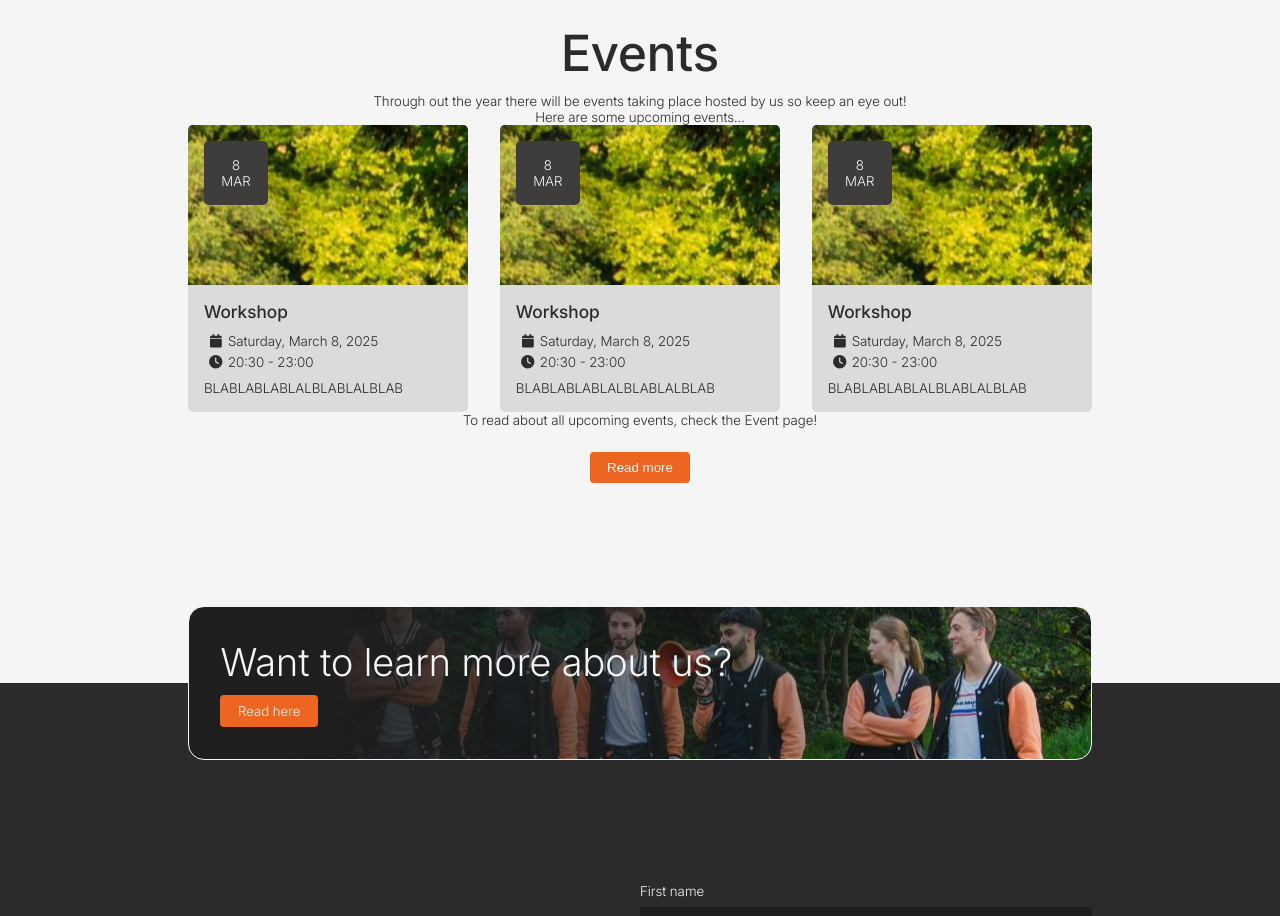
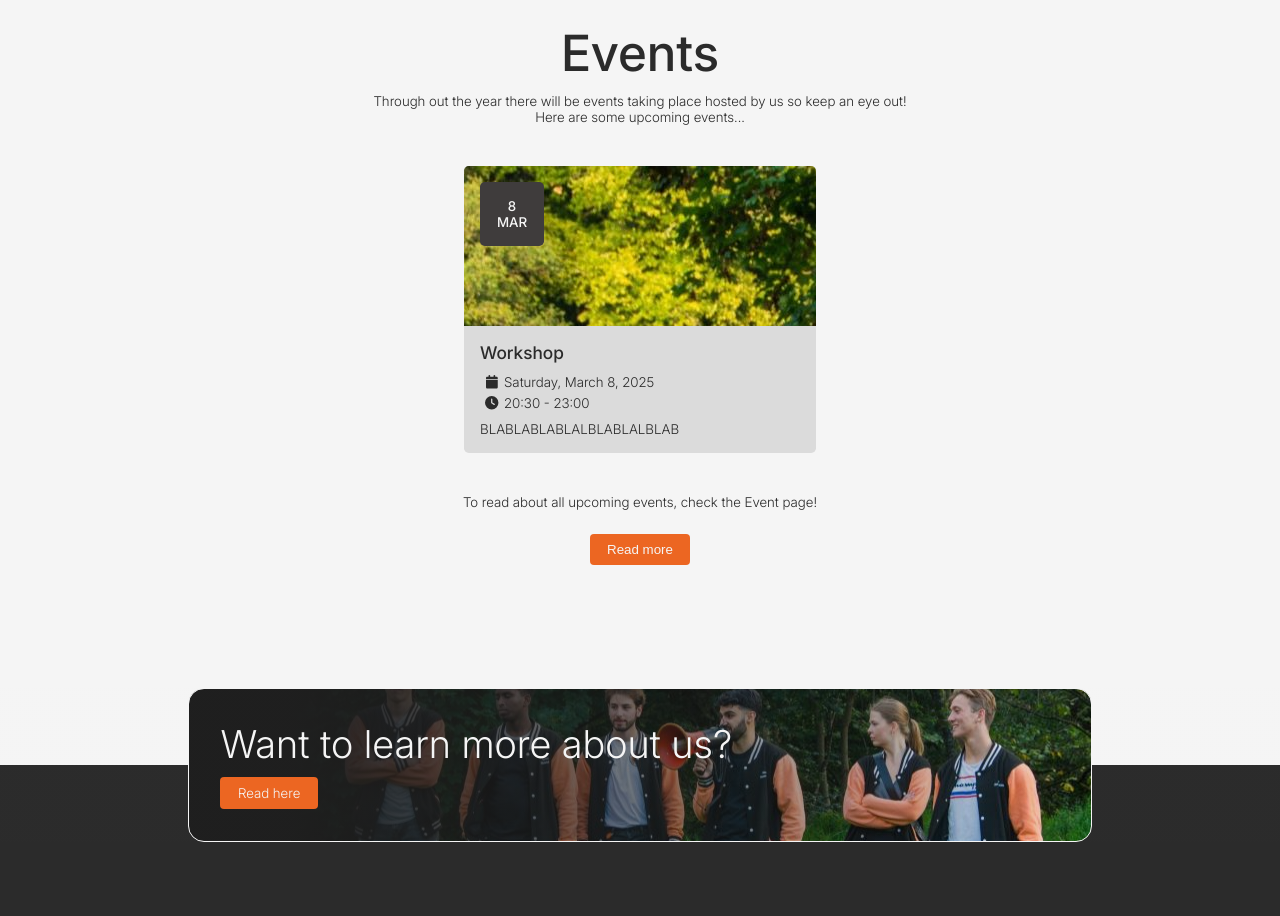
Before and after one commit to gottegubben/iDrott-Website, a Vue app in the folder web/: page / in a window 1280 px wide. Shown: the part 900-1816 px from the top of the page. Built offline with nearby package versions, Linux system fonts and the light colour scheme.

Commit message:
Added the api to the client side as well! Only the mock though!

```diff
--- a/web/src/assets/components/Event.vue
+++ b/web/src/assets/components/Event.vue
@@ -3,8 +3,8 @@
         <div class="event_image">
             <div class="event_image_date">
                 <!-- THE DATE HERE -->
-                <p>8</p>
-                <p>MAR</p>
+                <p class="font_weight_medium">8</p>
+                <p class="font_weight_medium">MAR</p>
             </div>
         </div>
 
@@ -58,6 +58,13 @@
         background-color: var(--secondary_color_1);
         border-radius: 0.3rem;
         max-width: 22em;
+        height: 100%;
+
+        transition: var(--animation_fast);
+    }
+
+    .event_container:hover {
+        transform: scale(1.05);
     }
 
     .event_image {
--- a/web/src/assets/components/pages/home/Event.vue
+++ b/web/src/assets/components/pages/home/Event.vue
@@ -6,9 +6,7 @@
                 by us so keep an eye out! Here are some upcoming events...</p>
 
             <div class="flex_row center_horizontal home_event_container">
-                <Event :event-view-model="events[0]"></Event>
-                <Event :event-view-model="events[0]"></Event>
-                <Event :event-view-model="events[0]"></Event>
+                <Event v-for="event in events" :event-view-model="event"></Event>
             </div>
 
             <p class="font_color_primary">To read about all upcoming events, check the Event page!</p>
@@ -30,33 +28,18 @@
 
     const router = useRouter();
 
-    const events: IEventViewModel[] = [
-        {
-            id: "gjaiotjmg-falsf",
-            title: "Workshop",
-            description: "BLABLABLABLALBLABLALBLAB",
-            startTime: "20:30",
-            endTime: "23:00",
-            startDate: {
-                day: 5,
-                month: "March",
-                monthCut: "Mar",
-                year: 2025
-            },
-            endDate: {
-                day: 5,
-                month: "March",
-                monthCut: "Mar",
-                year: 2025
-            }
-        }
-    ];
+    import { CalendarFactory } from '../../../typescripts/api/CalendarFactory';
+    import type { ICalendarAPI } from '../../../typescripts/api/ICalendarAPI';
+    const CalendarAPI: ICalendarAPI = CalendarFactory.getCalendar(true);
+
+    const events: IEventViewModel[] = CalendarAPI.getEventsAhead();
 </script>
 
 <style>
     .home_event_container {
         gap: var(--space_xl_clamped);
         width: 100%;
+        margin: var(--space_xxl_clamped) 0;
     }
 </style>
 
--- /dev/null
+++ b/web/src/assets/typescripts/api/CalendarFactory.ts
@@ -0,0 +1,9 @@
+import type { ICalendarAPI } from "./ICalendarAPI";
+import { MockCalendar } from "./MockCalendar";
+import { RealCalendar } from "./RealCalendar";
+
+export class CalendarFactory {
+    static getCalendar(useMock: boolean): ICalendarAPI {
+        return useMock ? MockCalendar.getInstance() : RealCalendar.getInstance();
+    }
+}
--- /dev/null
+++ b/web/src/assets/typescripts/api/ICalendarAPI.ts
@@ -0,0 +1,9 @@
+/**
+ * Interface for a calendar API object.
+*/
+
+import type { IEventViewModel } from "../viewmodels/IEventViewModel";
+
+export interface ICalendarAPI {
+    getEventsAhead(): IEventViewModel[]; // Retrieves the events that are ahead.
+}
--- /dev/null
+++ b/web/src/assets/typescripts/api/MockCalendar.ts
@@ -0,0 +1,48 @@
+/**
+ * Calendar API mock for testing.
+*/
+
+import type { IEventViewModel } from "../viewmodels/IEventViewModel";
+import type { ICalendarAPI } from "./ICalendarAPI";
+
+export class MockCalendar implements ICalendarAPI {
+    private static instance: MockCalendar;
+
+    private constructor() { }
+
+    static getInstance(): MockCalendar {
+        if (this.instance) {
+            return this.instance;
+        }
+        else {
+            this.instance = new MockCalendar();
+            return this.instance;
+        }
+    }
+
+    getEventsAhead(): IEventViewModel[] {
+        const events: IEventViewModel[] = [
+            {
+                id: "gjaiotjmg-falsf",
+                title: "Workshop",
+                description: "BLABLABLABLALBLABLALBLAB",
+                startTime: "20:30",
+                endTime: "23:00",
+                startDate: {
+                    day: 5,
+                    month: "March",
+                    monthCut: "Mar",
+                    year: 2025
+                },
+                endDate: {
+                    day: 5,
+                    month: "March",
+                    monthCut: "Mar",
+                    year: 2025
+                }
+            }
+        ];
+
+        return events;
+    }
+}
--- /dev/null
+++ b/web/src/assets/typescripts/api/RealCalendar.ts
@@ -0,0 +1,26 @@
+/**
+ * Calendar API mock for testing.
+*/
+
+import type { IEventViewModel } from "../viewmodels/IEventViewModel";
+import type { ICalendarAPI } from "./ICalendarAPI";
+
+export class RealCalendar implements ICalendarAPI {
+    private static instance: RealCalendar;
+
+    private constructor() { }
+
+    static getInstance(): RealCalendar {
+        if (this.instance) {
+            return this.instance;
+        }
+        else {
+            this.instance = new RealCalendar();
+            return this.instance;
+        }
+    }
+
+    getEventsAhead(): IEventViewModel[] {
+        return [];
+    }
+}
```
